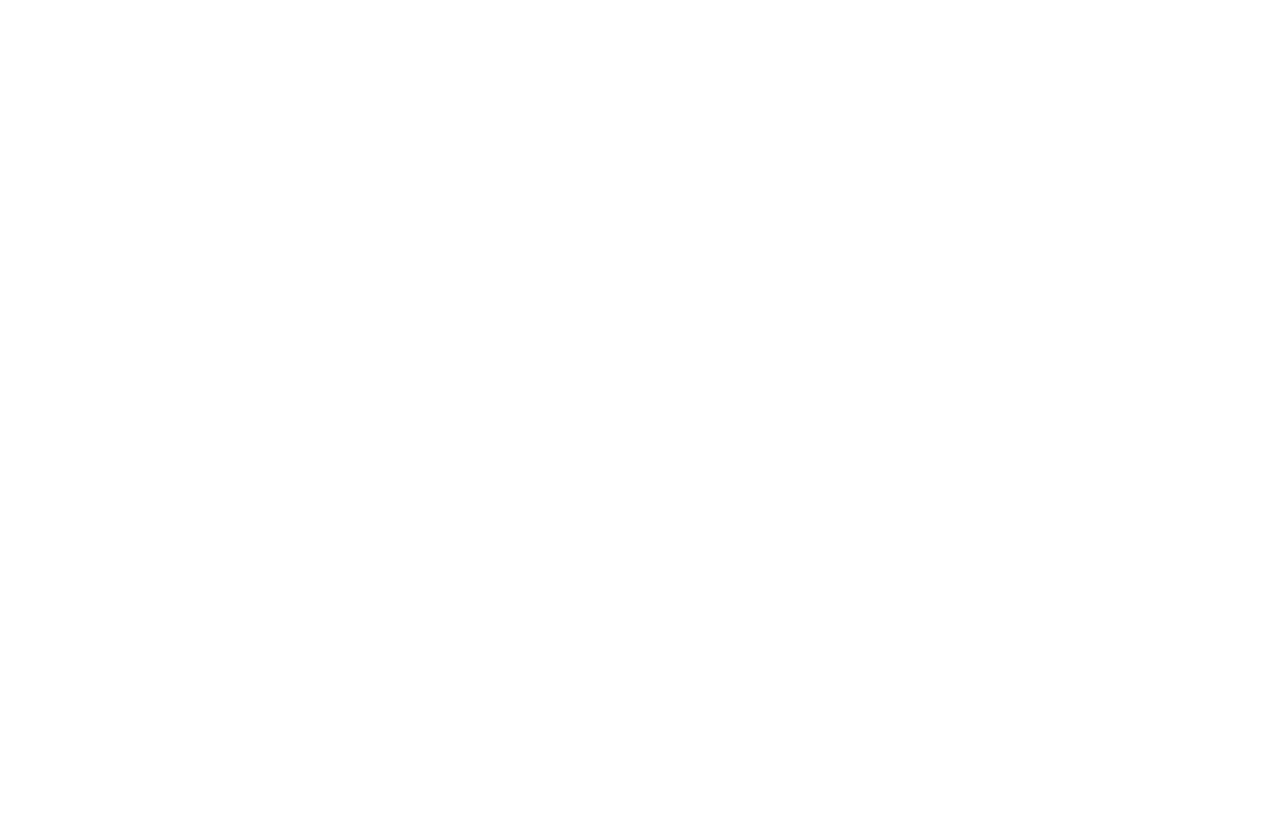
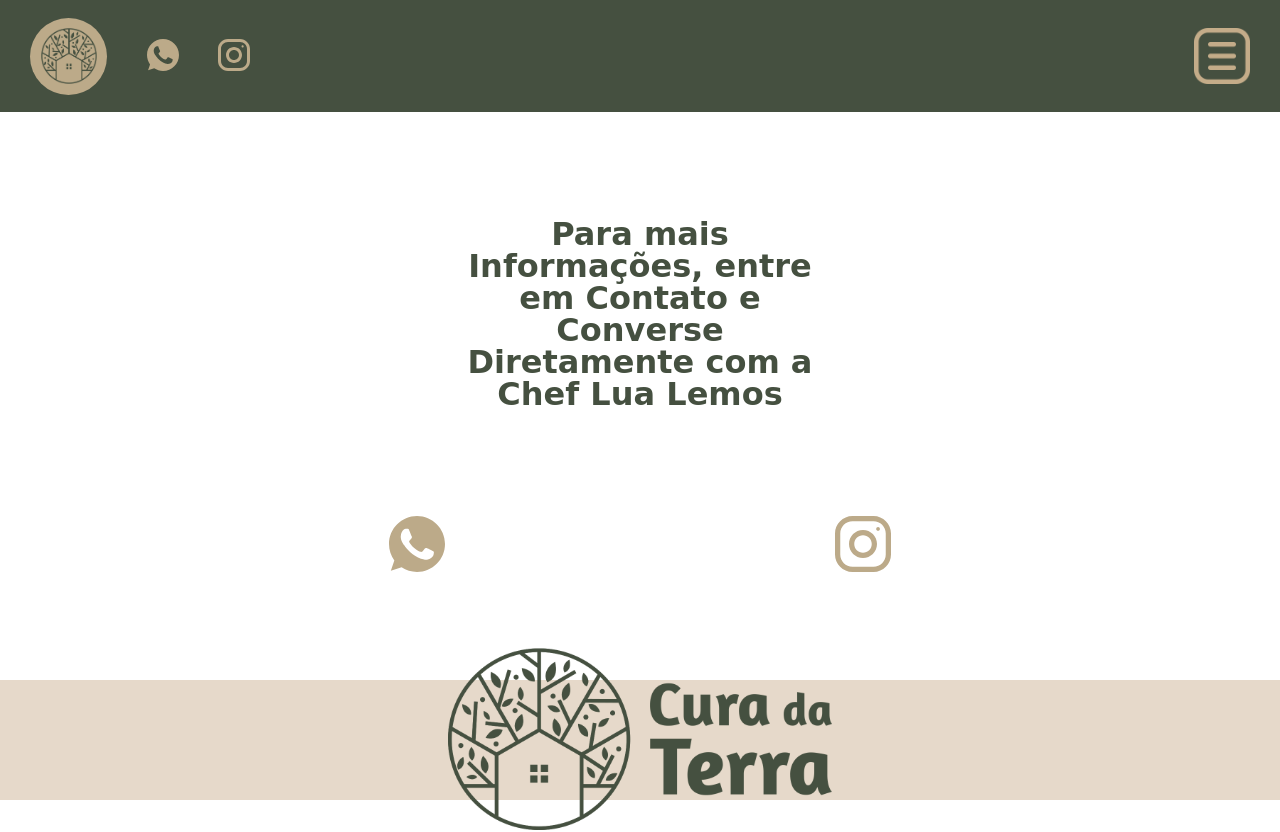
Before and after one commit to lsmescolotto/cura_da_terra, a plain HTML site: page assets/pages/contact.html in a window 1280 px wide. Before the commit the page ends 800 px from the top, so only its background shows below. Drawn offline with nearby package versions, Linux system fonts and the light colour scheme; files that its build step writes are made by us from their sources; a web font is replaced by a local one.

Commit message:
feat: build contact page

```diff
--- a/assets/pages/contact.html
+++ b/assets/pages/contact.html
@@ -4,9 +4,88 @@
     <meta charset="UTF-8" />
     <meta http-equiv="X-UA-Compatible" content="IE=edge" />
     <meta name="viewport" content="width=device-width, initial-scale=1.0" />
-    <link rel="stylesheet" href="assets/styles/reset.css" type="text/css" />
-    <link rel="stylesheet" href="assets/styles/style.css" type="text/css" />
+    <link
+      href="https://fonts.googleapis.com/css2?family=Arima+Madurai:wght@300;400;500;700;800;900&family=Sarabun:ital,wght@0,300;0,400;0,500;0,600;0,700;0,800;0,900;1,500&display=swap"
+      rel="stylesheet"
+    />
+    <link
+      rel="stylesheet"
+      href="https://fonts.googleapis.com/css2?family=Material+Symbols+Outlined:opsz,wght,FILL,GRAD@48,400,1,0"
+    />
+    <link
+      rel="stylesheet"
+      href="https://fonts.googleapis.com/css2?family=Material+Symbols+Outlined:opsz,wght,FILL,GRAD@48,400,0,0"
+    />
+    <link rel="stylesheet" href="../styles/reset.css" type="text/css" />
+    <link rel="stylesheet" href="../styles/style.css" type="text/css" />
     <title>Contato</title>
   </head>
-  <body></body>
+  <body>
+    <header class="greenBackground beigeColor">
+      <div class="headerFirstContainer">
+        <div class="headerLogoContainer beigeBackground">
+          <img src="../images/header-logo.png" class="bigIcon" />
+        </div>
+        <a href="https://contate.me/cura-da-terra" target="_blank">
+          <img src="../images/header-whatsapp-icon.svg" class="smallIcon"
+        /></a>
+        <a href="https://www.instagram.com/curadaterra.site/" target="_blank">
+          <img src="../images/header-instagram-icon.svg" class="smallIcon"
+        /></a>
+      </div>
+      <div>
+        <ul class="menu titleFont">
+          <li>
+            <a class="menuItem" href="../../index.html"
+              ><span class="material-symbols-outlined"> favorite </span>Curso</a
+            >
+          </li>
+          <li>
+            <a class="menuItem" href="../pages/instructor.html"
+              ><span class="material-symbols-outlined"> favorite </span>Chef
+              Lua</a
+            >
+          </li>
+          <li>
+            <a class="menuItem" href="../pages/contact.html"
+              ><span class="material-symbols-outlined"> favorite </span
+              >Contato</a
+            >
+          </li>
+        </ul>
+        <button class="mobileMenu">
+          <img src="../images/header-menu-icon.png" class="bigIcon" />
+        </button>
+      </div>
+    </header>
+    <main>
+      <section class="contactSection">
+        <h3 class="titleFont greenColor">
+          Para mais Informações, entre em Contato e Converse Diretamente com a
+          Chef Lua Lemos
+        </h3>
+        <div>
+          <figure>
+            <a href="https://contate.me/cura-da-terra" target="_blank">
+              <img src="../images/header-whatsapp-icon.svg" class="bigIcon"
+            /></a>
+          </figure>
+          <figure>
+            <a
+              href="https://www.instagram.com/curadaterra.site/"
+              target="_blank"
+            >
+              <img src="../images/header-instagram-icon.svg" class="bigIcon"
+            /></a>
+          </figure>
+        </div>
+      </section>
+    </main>
+    <footer class="lightBeigeBackground greenColor">
+      <figure>
+        <img src="../images/footer-logo.png" alt="logo-cura-da-terra" />
+      </figure>
+    </footer>
+    <script src="../scripts/script.js"></script>
+  </body>
 </html>
--- a/assets/styles/style.css
+++ b/assets/styles/style.css
@@ -522,3 +522,24 @@ footer figure {
 footer img {
   width: 100%;
 }
+
+/* CONTACT SECTION */
+.contactSection {
+  height: calc(100vh - 232px);
+  display: flex;
+  flex-direction: column;
+  justify-content: space-evenly;
+  align-items: center;
+}
+
+.contactSection h3 {
+  font-size: 32px;
+  max-width: 360px;
+  text-align: center;
+}
+
+.contactSection div {
+  width: 100%;
+  display: flex;
+  justify-content: space-evenly;
+}
```
